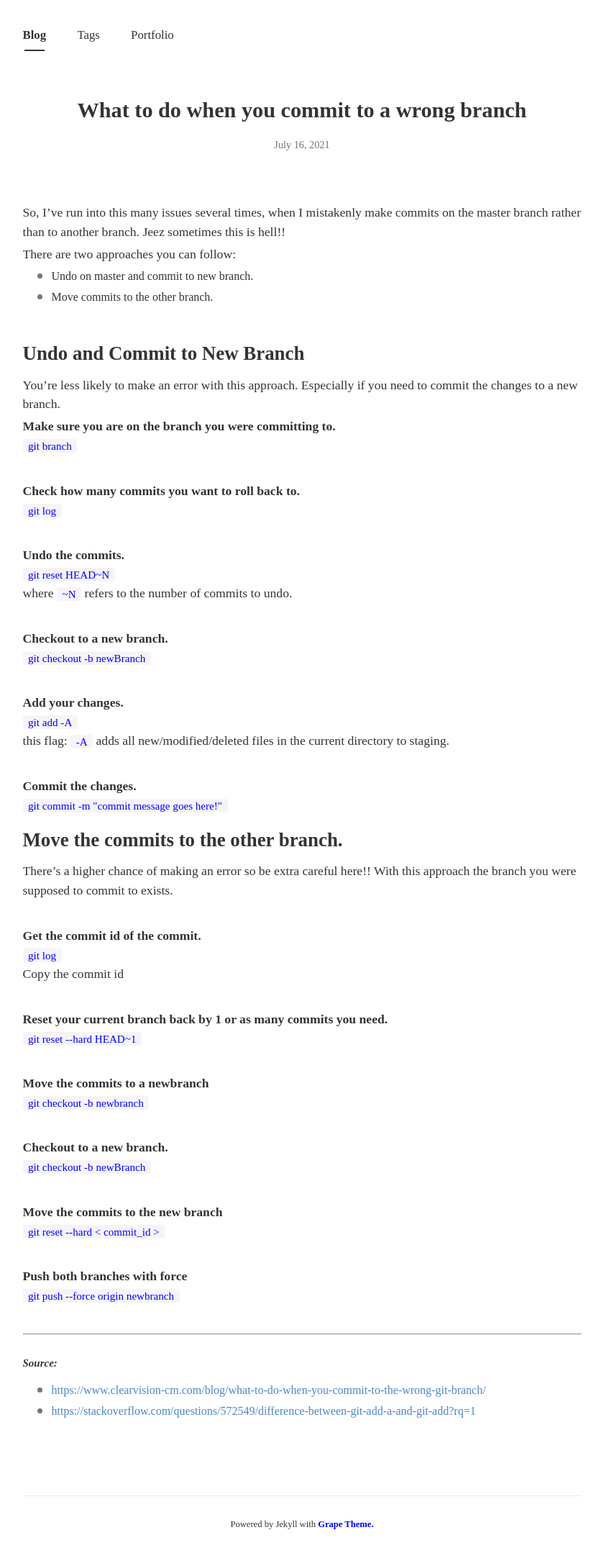
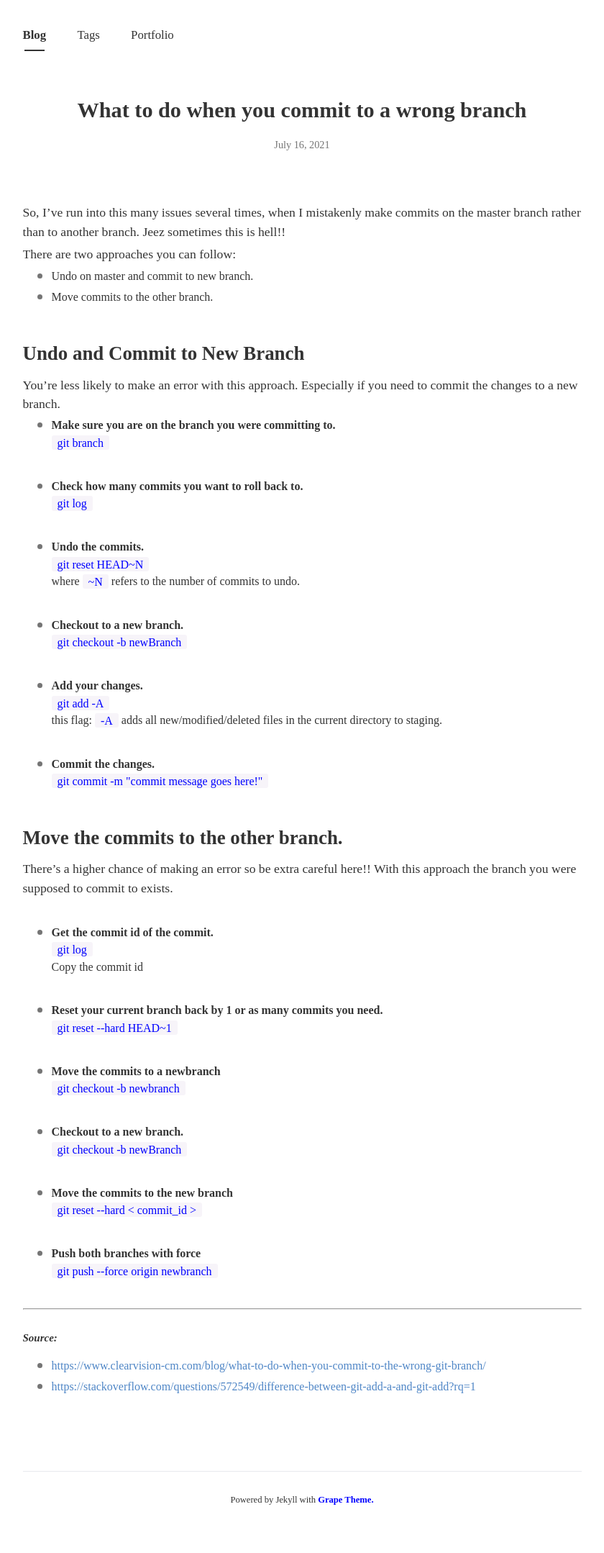
Before and after one commit to cliffordEmmanuel/cliffordEmmanuel.github.io, a Jekyll site: the page built from _posts/2021-07-16-commit-wrong-branch.md, in a window 1280 px wide. Shown: the whole page at 72% size, without its empty margins (220-1060 px from the left). Built offline with Jekyll 4.4.1, drawn with Linux system fonts in a browser that asks for light colours; nearby versions of some CDN libraries; some web fonts are replaced; after the commit the page ends 2124 px from its top, so only the background shows below that.

Commit message:
adds new post

```diff
--- a/_posts/2021-07-16-commit-wrong-branch.md
+++ b/_posts/2021-07-16-commit-wrong-branch.md
@@ -20,36 +20,37 @@ There are two approaches you can follow:
 You're less likely to make an error with this approach. Especially if you need to commit the changes to a new branch.
 <br/>
 
-**Make sure you are on the branch you were committing to.**
+- **Make sure you are on the branch you were committing to.**
 `git branch`
 
 <br/>
 
-**Check how many commits you want to roll back to.**
+- **Check how many commits you want to roll back to.**
 `git log`
 
 <br/>
 
-**Undo the commits.**
+- **Undo the commits.**
 `git reset HEAD~N`
 where `~N` refers to the number of commits to undo.
 
 <br/>
 
-**Checkout to a new branch.**
+- **Checkout to a new branch.**
 `git checkout -b newBranch`
 
 <br/>
 
-**Add your changes.**
+- **Add your changes.**
 `git add -A`
 this flag: `-A` adds all new/modified/deleted files in the current directory to staging.
 
 <br/>
 
-**Commit the changes.**
+- **Commit the changes.**
 `git commit -m "commit message goes here!"`
 
+<br/>
 
 ## Move the commits to the other branch.
 
@@ -58,33 +59,33 @@ There's a higher chance of making an error so be extra careful here!! With this
 
 <br/>
 
-**Get the commit id of the commit.**
+- **Get the commit id of the commit.**
 `git log`
 Copy the commit id
 
 <br/>
 
-**Reset your current branch back by 1 or as many commits you need.**
+- **Reset your current branch back by 1 or as many commits you need.**
 `git reset --hard HEAD~1`
 
 <br/>
 
-**Move the commits to a newbranch**
+- **Move the commits to a newbranch**
 `git checkout -b newbranch`
 
 <br/>
 
-**Checkout to a new branch.**
+- **Checkout to a new branch.**
 `git checkout -b newBranch`
 
 <br/>
 
-**Move the commits to the new branch**
+- **Move the commits to the new branch**
 `git reset --hard < commit_id >`
 
 <br/>
 
-**Push both branches with force**
+- **Push both branches with force**
 `git push --force origin newbranch`
 
 <br/>
```
Also changed, not shown: _posts/2021-07-19-joining-strings-sql.md (added, +42 -0 lines).
